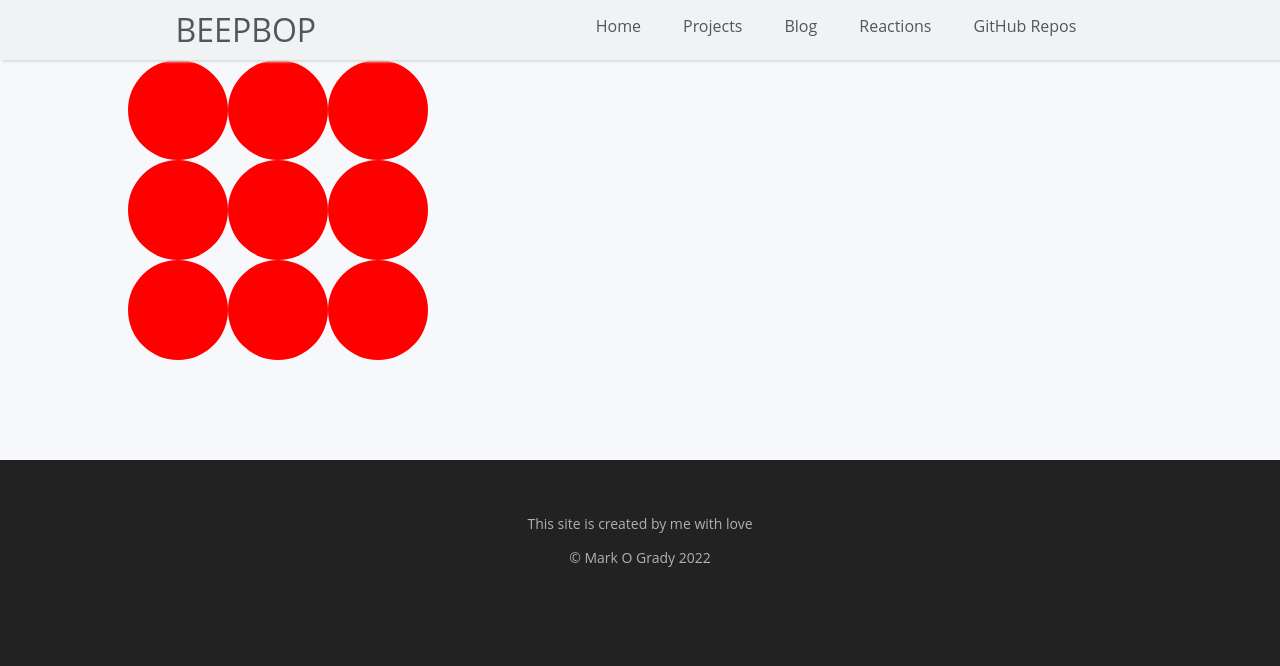
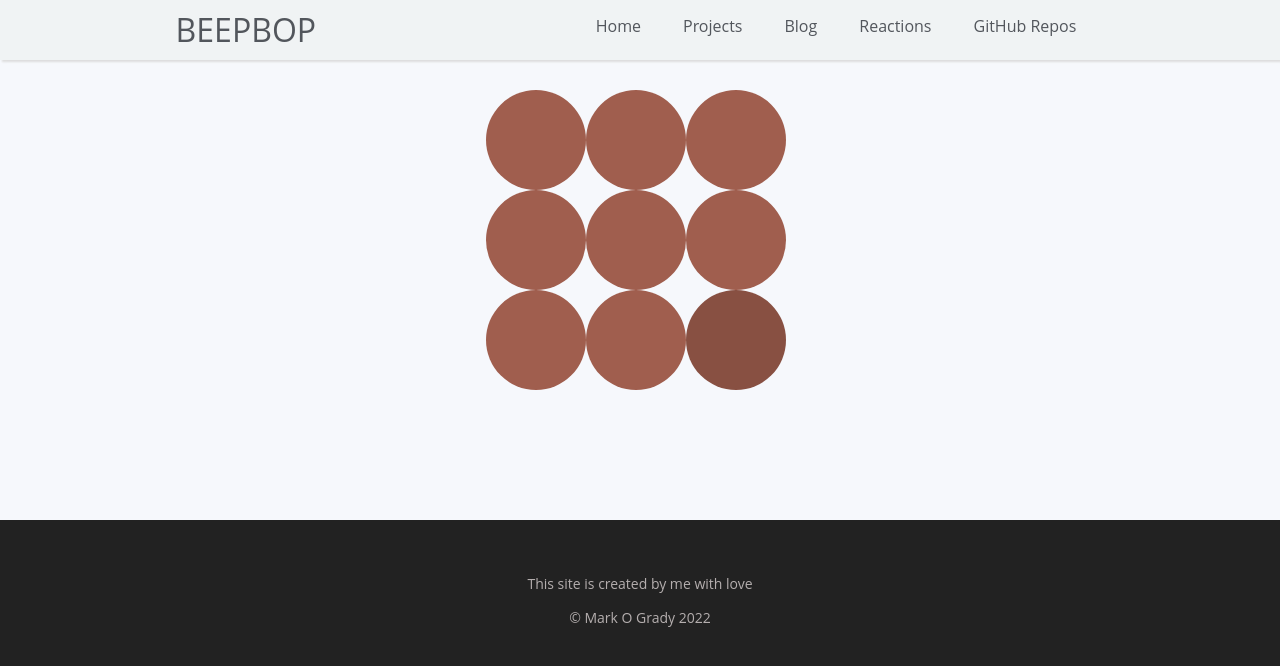
Before and after one commit to markogrady1/site2022, a React (Create React App) app: page /reactions/color-blind in a window 1280 px wide. Shown: the top 666 px of the page. Built offline with nearby package versions, Linux system fonts and the light colour scheme.

Commit message:
add color blind game features

```diff
--- a/src/components/Reactions/ColorBlind/Circle.js
+++ b/src/components/Reactions/ColorBlind/Circle.js
@@ -1,7 +1,16 @@
 import React from 'react';
 
-function Circle() {
-  return <div className='circle'></div>;
+function Circle(props) {
+  return (
+    <div
+      onClick={props.onClick}
+      style={{
+        backgroundColor: props.backgroundColor,
+        filter: props.filter,
+      }}
+      className='circle'
+    ></div>
+  );
 }
 
 export default Circle;
--- a/src/components/Reactions/ColorBlind/ColorBlind.css
+++ b/src/components/Reactions/ColorBlind/ColorBlind.css
@@ -2,12 +2,13 @@
   height: 100px;
   width: 100px;
   border-radius: 50%;
-  background-color: red;
 }
 
-.color-blind-container {
+.color-blind {
   display: flex;
-  flex-wrap: nowrap;
-  margin: auto 0px;
-  width: 100%;
 }
+
+div.color-blind-container {
+  width: 30%;
+  margin: 30px auto;
+}
--- a/src/components/Reactions/ColorBlind/ColorBlind.js
+++ b/src/components/Reactions/ColorBlind/ColorBlind.js
@@ -1,30 +1,63 @@
-import React, { useState } from 'react';
-import { arrayToMatrix } from '../../../utils';
+import React, { useEffect, useState } from 'react';
+import { useSearchParams } from 'react-router-dom';
+import { randomArrayToMatrix, random } from '../../../utils';
 
 import Circle from './Circle';
 import './ColorBlind.css';
 
 function ColorBlind() {
-  const [circleArr, setCircleArr] = useState(() => {
-    const matrixAttr = Math.random() < 0.5 ? [4, 2] : [9, 3];
+  const [circleArr, setCircleArr] = useState(randomArrayToMatrix());
 
-    return arrayToMatrix(
-      Array.from({ length: matrixAttr[0] - 1 + 1 }, (_, i) => 1 + i),
-      matrixAttr[1]
-    );
+  const [color, setColor] = useState(() => {
+    return Math.floor(Math.random() * 16777215).toString(16);
   });
+  const [randomRow, setRandomRow] = useState(() => random(1, circleArr.length));
+  const [randomCol, setRandomCol] = useState(() => random(1, circleArr.length));
+
+  useEffect(() => {
+    setCircleArr(randomArrayToMatrix());
+  }, []);
+  const onClick = (e) => {
+    if (e.target.style.filter) {
+      setCircleArr(randomArrayToMatrix());
+
+      console.log('circleArr', circleArr.length);
+      setColor(Math.floor(Math.random() * 16777215).toString(16));
+      setRandomRow(random(1, circleArr.length));
+      setRandomCol(random(1, circleArr.length));
+
+      console.log('you selected correctly', e.target.style.filter);
+    }
+  };
+
+  const randomiseCircle = (row, col) => {
+    console.log(row, col);
+    console.log('randomRow', randomRow, 'randomCol', randomCol);
+    console.log('circleArr.length', circleArr.length);
+
+    return ++col === randomCol && ++row === randomRow ? true : false;
+  };
 
   return (
     <div className='color-blind-container'>
-      {circleArr.map((item, index) => {
-        return (
-          <div key={index} className='color-blind-row'>
-            {item.map((_, index) => {
-              return <Circle key={index} />;
-            })}
-          </div>
-        );
-      })}
+      <div className='color-blind'>
+        {circleArr.map((item, row) => {
+          return (
+            <div key={row} className='color-blind-row'>
+              {item.map((_, col) => {
+                return (
+                  <Circle
+                    key={col}
+                    filter={randomiseCircle(row, col) ? 'brightness(85%)' : ''}
+                    backgroundColor={`#${color}`}
+                    onClick={onClick}
+                  />
+                );
+              })}
+            </div>
+          );
+        })}
+      </div>
     </div>
   );
 }
--- a/src/utils.js
+++ b/src/utils.js
@@ -33,6 +33,15 @@ const range = (min, max) =>
 // pick a random number between min and max (edges included)
 const random = (min, max) => min + Math.floor(Math.random() * (max - min + 1));
 
+const randomArrayToMatrix = () => {
+  const matrixAttr = Math.random() < 0.5 ? [4, 2] : [9, 3];
+
+  return arrayToMatrix(
+    Array.from({ length: matrixAttr[0] - 1 + 1 }, (_, i) => 1 + i),
+    matrixAttr[1]
+  );
+};
+
 // Given an array of numbers and a max...
 // Pick a random sum (< max) from the set of all available sums in arr
 const randomSumIn = (arr, max) => {
@@ -59,4 +68,5 @@ export {
   sum,
   range,
   random,
+  randomArrayToMatrix,
 };
```
